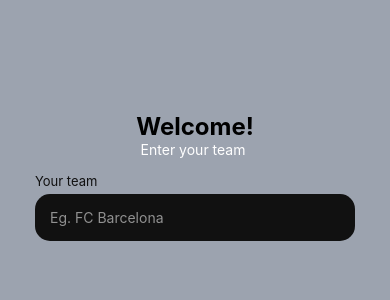
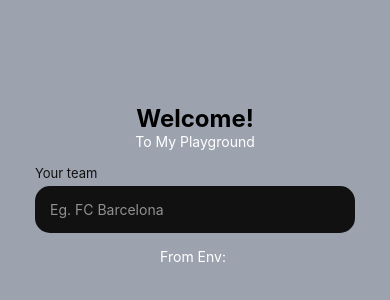
Before and after one commit to tothepointcode/test-buddy, a React Native app: screen / in a window 390 px wide. Shown: the part 238-538 px from the top of the page. Built offline with nearby package versions, Linux system fonts and the light colour scheme.

Commit message:
feat: :construction: Created a small text component

```diff
--- /dev/null
+++ b/components/SmallText.tsx
@@ -0,0 +1,20 @@
+import React from "react";
+import { Text, StyleSheet } from "react-native";
+
+interface TextProps {
+  title: string;
+  style: any;
+}
+
+const MediumText: React.FC<TextProps> = ({ title, style }): JSX.Element => {
+  return <Text style={[styles.text, style]}>{title}</Text>;
+};
+
+const styles = StyleSheet.create({
+  text: {
+    color: "#fff",
+    fontSize: 14,
+  },
+});
+
+export default MediumText;
--- a/screens/Home.tsx
+++ b/screens/Home.tsx
@@ -3,6 +3,7 @@ import { View, Text, StyleSheet } from "react-native";
 
 // components
 import BigText from "./../components/BigText";
+import SmallText from "./../components/SmallText";
 import MyTextInput from "./../components/MyTextInput";
 
 interface HomeProps {
@@ -12,9 +13,13 @@ interface HomeProps {
 const Home = (props: HomeProps): JSX.Element => {
   return (
     <View style={styles.container}>
-      <BigText title="Welcome!" style={{ color: "black", fontWeight: 'bold' }} />
-      <Text style={styles.text}>Enter your team {props.name}</Text>
-      <MyTextInput label="Your team" placeholder="Eg. FC Barcelona"/>
+      <BigText
+        title="Welcome!"
+        style={{ color: "black", fontWeight: "bold" }}
+      />
+      <SmallText title="To My Playground" style={{ color: "white" }} />
+      <MyTextInput label="Your team" placeholder="Eg. FC Barcelona" />
+      <Text style={styles.text}>From Env: {props.name}</Text>
     </View>
   );
 };
@@ -25,7 +30,7 @@ const styles = StyleSheet.create({
     backgroundColor: "#9CA3AF",
     justifyContent: "center",
     alignItems: "center",
-    paddingHorizontal: 35
+    paddingHorizontal: 35,
   },
   text: {
     color: "#fff",
```
